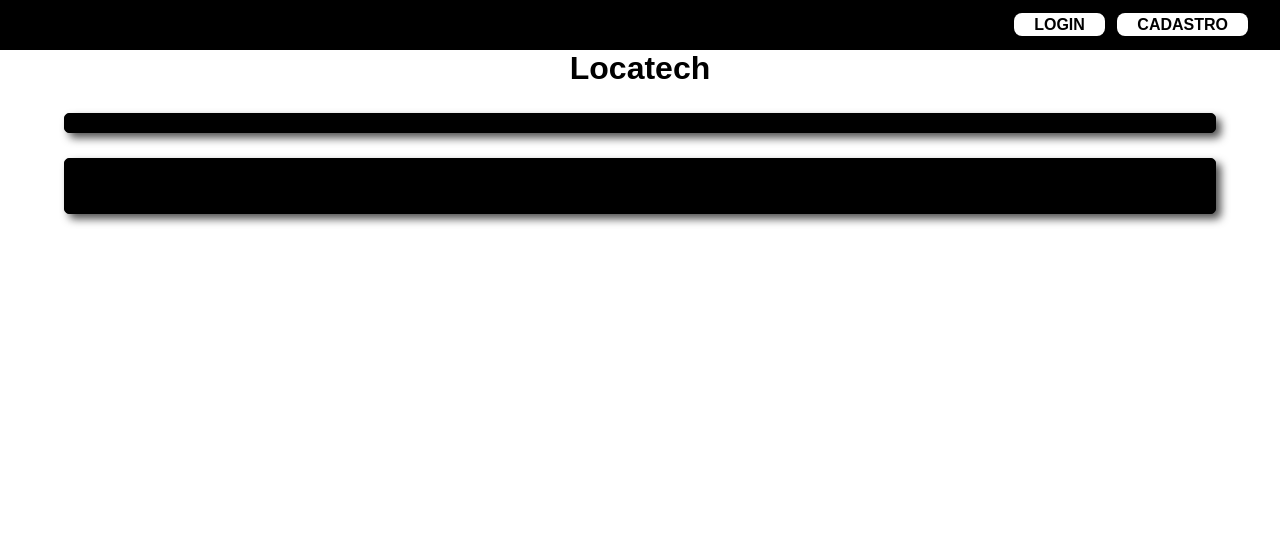
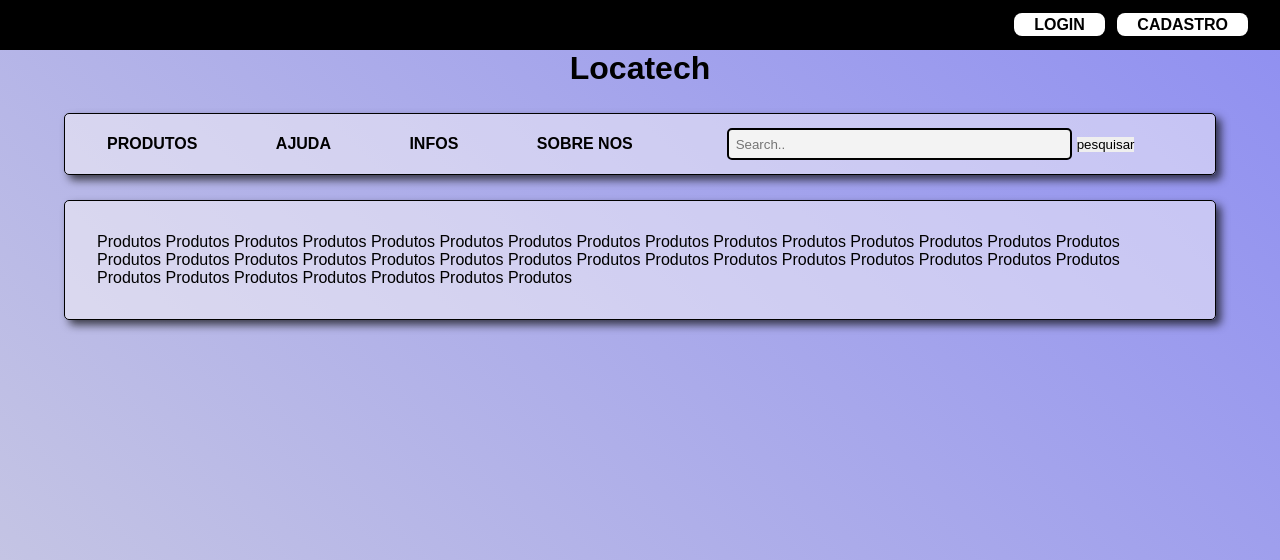
Before and after one commit to coldblu/Locatech, a PHP site: page / in a window 1280 px wide. Shown: the top 560 px of the page. Run offline with PHP 8.4, Linux system fonts and the light colour scheme.

Commit message:
CSS
Foi aplicado css em formulários e em algumas divs.

```diff
--- a/css/estilo.css
+++ b/css/estilo.css
@@ -15,6 +15,7 @@
 
 /* Formatação body */
 body{
+	background: linear-gradient(45deg, rgb(203, 203, 226), rgb(143, 143, 241));
 	font-family: Arial;
 	background-position: center;
 	background-attachment: fixed;
@@ -93,7 +94,7 @@ body{
 /* Menu Centro */
 .MenuCentro{
 	height:auto;
-	background-color:#000;
+	background-color:rgba(252, 248, 248, 0.479);
 	margin-top: 2%;
 	margin-left: 5%;
 	margin-right: 5%;
@@ -130,12 +131,12 @@ body{
 }
 
 .MenuCentro>ul>li>a{						/* Formatação dos links na lista */
-	background-color:#FFF;
-	color:#000;
+	background-color:rgba(255, 255, 255, 0);
+	color:rgb(0, 0, 0);
 	text-decoration:none;
 	font-weight:bolder;
 	text-transform:uppercase;/* letra maiúscula*/
-	padding:2px 4px;
+	padding: 1rem 2rem;
 	line-height:50px;
 	border-radius:8px;
 
@@ -147,7 +148,7 @@ body{
 	color:#FFF;
 	text-shadow:3px 3px 4px rgba(200, 200, 200, 1);
 	font-weight:bolder;
-	padding:2px 4px;
+	padding:1rem 2rem;
 	background:-webkit-gradient(linear, 79% 71%, 23% 0%, from(#00BEFF), to(#0091FF));/* cor com degradê*/
 
 	border-radius:8px;
@@ -157,13 +158,14 @@ body{
 }
 
 /* Produtos */
-.Produtos{
+.Conteudo{
 	height:auto;
-	background-color:#000;
+	background-color:rgba(252, 248, 248, 0.479);
 	margin-top: 2%;
 	margin-bottom: 3%;
 	margin-left: 5%;
 	margin-right: 5%;
+	padding: 2rem 2rem;
 	/*--- Borda ----*/
 	border:1px solid #000;
 	border-radius:5px;/*Compativel com Chrome*/
@@ -176,7 +178,7 @@ body{
 
 /* Acesso - Login & Cadastro*/
 .Acesso{
-	background: linear-gradient(45deg, #77C, #339);
+	background: linear-gradient(45deg, rgb(126, 126, 189), #339);
 	background-repeat: no-repeat;
 	min-height: 100vh;
 	min-width: 100vh;
@@ -199,7 +201,7 @@ body{
 	width: 80%;
 	margin: 3% 10%;
 	padding: 3% 1%;
-	background-color: #AAA;
+	background-color:rgba(255, 255, 255, 0.61);
 	border-radius: 10px;
 	border: #000;
 	box-shadow: 5px 5px 8px rgba(9, 9, 9, 0.7);
@@ -209,6 +211,22 @@ body{
 form{
 	display: flex;
 	flex-direction: column;
+	align-items: center;
+}
+
+form div{
+	font-size: 1.1rem;
+	margin-top: 1rem;
+
+}
+
+form input{
+	padding: 0.4rem;
+	background:#dadfe4;
+	border: 2px;
+	border-color: #000;
+	border-radius: 5px;
+	border-style: solid;
 }
 
 form input[type="submit"]{
@@ -216,15 +234,34 @@ form input[type="submit"]{
 	padding: 0.4rem;
 	background:#0091FF;
 }
+
+/*Barra de pesquisa */
+.SearchBar{
+	display: inline;
+	margin: 1rem 3rem;
+}
+
+.SearchBar input{
+	width: 30%;
+	padding: 0.4rem;
+	background:#f3f3f3;
+	border: 2px;
+	border-color: #000;
+	border-radius: 5px;
+	border-style: solid;
+}
+
+
 /* Outro */
 .buttons{
 	background-color:#AAA;
 	margin-bottom: 5%;
 	color:#000;
+	font-size: medium;
 	font-weight:bolder;
 	text-transform:uppercase;/* letra maiúscula*/
 	margin-top: 10px;
-	padding:5px 8px;
+	padding:3px 5px;
 	border:1px solid #000;
 	border-radius:8px;
     transition:all,0.9S;
@@ -233,8 +270,9 @@ form input[type="submit"]{
 	color:#FFF;
 	margin-bottom: 5%;
 	text-shadow:3px 3px 4px rgba(200, 200, 200, 1);
+	font-size: medium;
 	font-weight:bolder;
-	padding:6px 10px;
+	padding:3px 5px;
 	background:-webkit-gradient(linear, 87% 51%, 87% 75%, from(#00BEFF), to(#0091FF));/* cor com degradê*/
 	border-radius:8px;
 	transition:all,0.5S;
--- a/index.php
+++ b/index.php
@@ -37,10 +37,21 @@
     </div>
 
 	<div class='MenuCentro'> <!--Menu Centro-->
-		Menu Centro
+		<ul>
+			<li><a href='#'>Produtos</a></li>
+			<li><a href='#'>Ajuda</a></li>
+			<li><a href='#'>Infos</a></li>
+			<li><a href='#'>Sobre nos</a></li>
+			<li>
+			<form class='SearchBar' action="#">
+				<input type="text" placeholder="Search.." name="search" maxlength="30">
+				<button class='' type="submit">pesquisar</i></button>
+			</form>
+			</li>
+		</ul>
 	</div>
 
-	<div class='Produtos'>
+	<div class='Conteudo'>
 		Produtos Produtos Produtos Produtos Produtos Produtos
 		Produtos Produtos Produtos Produtos Produtos Produtos
 		Produtos Produtos Produtos Produtos Produtos Produtos
```
Also changed, not shown: cadastro.php (+4 -3 lines).
